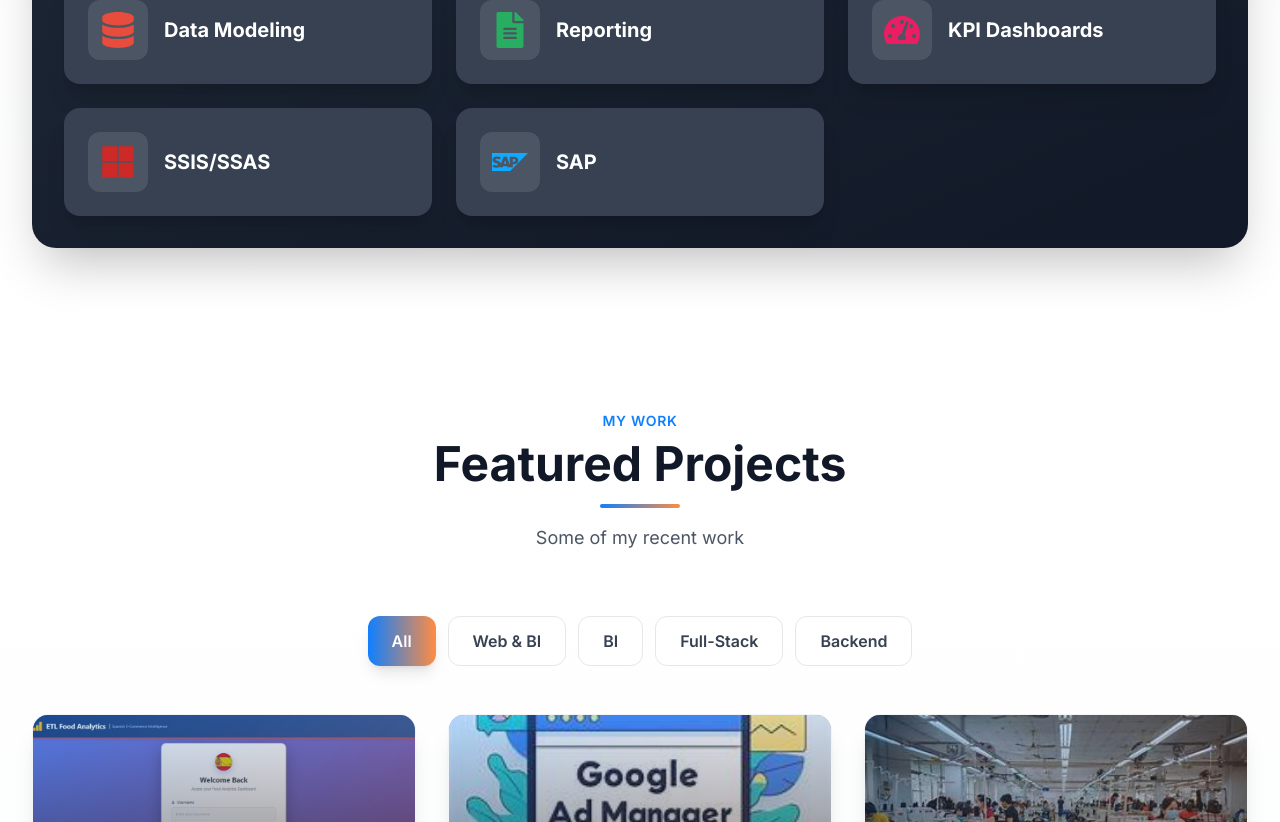
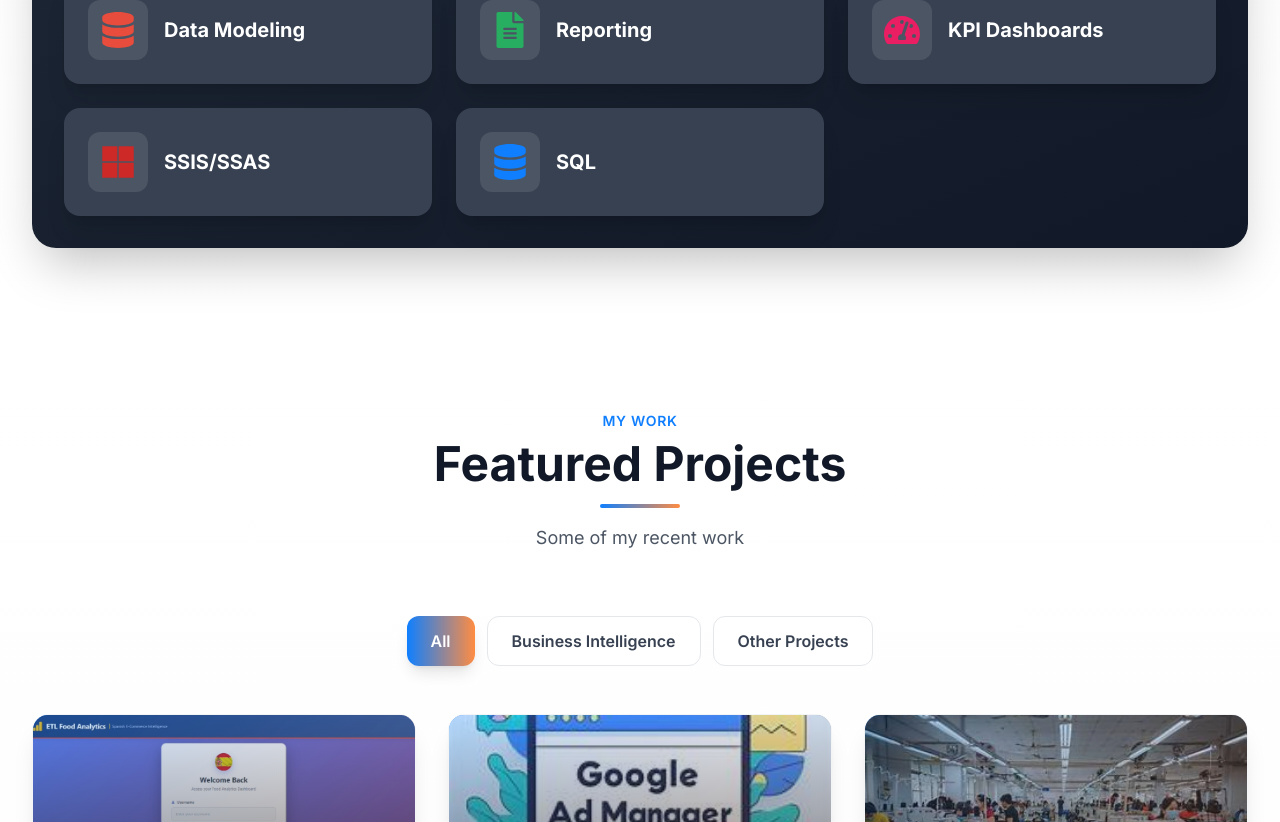
Before and after one commit to Nadhirbenothmen/PortfolioProfessionel, a React (Vite) app: page / in a window 1280 px wide. Shown: the part 3218-4040 px from the top of the page. Built offline with nearby package versions, Linux system fonts and the light colour scheme.

Commit message:
updateSkills

```diff
--- a/src/components/Projects.jsx
+++ b/src/components/Projects.jsx
@@ -122,9 +122,8 @@ const ProjectCard = ({ project, index }) => {
 
 const Projects = () => {
   const { t } = useTranslation()
+  const categories = ['All', 'Business Intelligence', 'Other Projects']
   const [filter, setFilter] = useState('All')
-
-  const categories = ['All', ...new Set(projects.map(project => project.category))]
 
   const filteredProjects = filter === 'All'
     ? projects
--- a/src/components/Skills.jsx
+++ b/src/components/Skills.jsx
@@ -1,20 +1,15 @@
 import { motion } from 'framer-motion'
 import { useState } from 'react'
 import { useTranslation } from 'react-i18next'
-import { TbFlame } from "react-icons/tb"; // style proche du logo PyTorch
 import {
-  FaPython, FaDatabase, FaDocker, FaGitAlt,
-  FaAws, FaChartBar, FaServer, FaCogs,
-  FaPaintBrush, FaFileCode, FaJava, FaCode,
-  FaMicrosoft, FaChartLine, FaTable, FaLeaf, FaAngular, FaReact, FaBrain, FaClock, FaLinux, FaGithub, FaTachometerAlt, FaFileAlt
+  FaPython, FaDatabase, FaDocker,
+  FaCogs, FaJava, FaAngular, FaFileAlt, FaMicrosoft, FaChartLine, FaCss3Alt, FaGithub, FaTachometerAlt
 } from 'react-icons/fa'
 import {
-  SiTensorflow, SiMongodb, SiPostgresql,
-  SiExpress, SiDjango, SiJupyter, SiMysql,
-  SiOracle, SiSpringboot, SiDotnet, SiTypescript, SiTailwindcss, SiScikitlearn, SiPytorch, SiPandas, SiNumpy, SiTalend, SiSap,
-  SiSonarqube
+  SiMongodb, SiPostgresql,
+  SiMysql,
+  SiOracle, SiSpringboot, SiDotnet, SiTalend
 } from 'react-icons/si'
-import { DiJenkins } from 'react-icons/di';
 
 const Skills = () => {
   const { t } = useTranslation()
@@ -33,32 +28,18 @@ const Skills = () => {
         { name: 'Reporting', icon: FaFileAlt, color: '#27AE60' },
         { name: 'KPI Dashboards', icon: FaTachometerAlt, color: '#E91E63' },
         { name: 'SSIS/SSAS', icon: FaMicrosoft, color: '#CC2927' },
-        { name: 'SAP', icon: SiSap, color: '#0FAAFF' },
+        { name: 'SQL', icon: FaDatabase, color: '#0F7FFF' },
       ]
     },
     {
       key: 'dataScience',
       color: 'from-pink-500 to-pink-600',
-      icon: '📊',
+      icon: '📈',
       skills: [
-        { name: 'Pandas', icon: SiPandas, color: '#150458' },
-        { name: 'NumPy', icon: SiNumpy, color: '#4DABCF' },
-        { name: 'Jupyter', icon: SiJupyter, color: '#F37626' },
-        { name: 'Matplotlib / Seaborn', icon: FaChartBar, color: '#11557C' },
-      ]
-    },
-    {
-      key: 'ai',
-      color: 'from-purple-500 to-purple-600',
-      icon: '🤖',
-      skills: [
-        { name: 'TensorFlow', icon: SiTensorflow, color: '#FF6F00' },
-        { name: 'PyTorch', icon: SiPytorch, color: '#EE4C2C' },
-        { name: 'Scikit-learn', icon: SiScikitlearn, color: '#F7931E' },
-        { name: 'Machine Learning', icon: FaBrain, color: '#FF6B9D' },
-        { name: 'Predictive Modeling', icon: FaChartLine, color: '#4ECDC4' },
-        { name: 'Feature Engineering', icon: FaCogs, color: '#95E1D3' },
-        { name: 'Time Series Forecasting', icon: FaClock, color: '#C7CEEA' },
+        { name: 'Python', icon: FaPython, color: '#3776AB' },
+        { name: 'Data Analysis', icon: FaChartLine, color: '#4ECDC4' },
+        { name: 'Pandas', icon: FaFileAlt, color: '#150458' },
+        { name: 'NumPy', icon: FaDatabase, color: '#4DABCF' },
       ]
     },
     {
@@ -78,10 +59,8 @@ const Skills = () => {
       color: 'from-blue-500 to-blue-600',
       icon: '💻',
       skills: [
-        { name: 'React', icon: FaReact, color: '#61DAFB' },
         { name: 'Angular', icon: FaAngular, color: '#DD0031' },
-        { name: 'TypeScript', icon: SiTypescript, color: '#3178C6' },
-        { name: 'Tailwind CSS', icon: SiTailwindcss, color: '#06B6D4' },
+        { name: 'CSS', icon: FaCss3Alt, color: '#264DE4' },
 
       ]
     },
@@ -92,10 +71,8 @@ const Skills = () => {
       skills: [
         { name: 'Spring Boot', icon: SiSpringboot, color: '#6DB33F' },
         { name: 'Python', icon: FaPython, color: '#3776AB' },
-        {name : 'Java', icon: FaJava, color: '#007396' },
+        { name: 'Java', icon: FaJava, color: '#007396' },
         { name: '.Net Core', icon: SiDotnet, color: '#512BD4' },
-        { name: 'Express.js', icon: SiExpress, color: '#ebee52ff' },
-
       ]
     },
     {
@@ -104,11 +81,7 @@ const Skills = () => {
       icon: '⚙️',
       skills: [
         { name: 'Docker', icon: FaDocker, color: '#2496ED' },
-        { name: 'Git / GitHub', icon: FaGithub, color: '#F05032' },
-        { name: 'Linux', icon: FaLinux, color: '#FCC624' },
-        { name: 'CI/CD', icon: FaCogs, color: '#5B9BD5' },
-        { name: 'Jenkins', icon: DiJenkins, color: '#D24939' },
-        { name: 'SonarQube', icon: SiSonarqube, color: '#4E9BCD' },
+        { name: 'GitHub', icon: FaGithub, color: '#F05032' },
       ]
     },
     /* {
--- a/src/data/projects.js
+++ b/src/data/projects.js
@@ -7,7 +7,7 @@ const projects = [
     technologies: ["Python", "MongoDB", "Power BI", "Spring Boot", "Angular", "AI"],
     githubUrl: "https://github.com/ONRTECH/VN_parsers_ES/tree/Nadhir",
     liveUrl: "https://www.youtube.com/watch?v=LO6ZVPwAdQ8",
-    category: "Web & BI",
+    category: "Business Intelligence",
     date: "2025"
   },
   {
@@ -19,7 +19,7 @@ const projects = [
     githubUrl: "https://github.com/Nadhirbenothmen/BI-Projects/blob/main/StageBI%20Consulting%20.pbix",
     liveUrl: "https://github.com/Nadhirbenothmen/BI-Projects/blob/main/StageBI%20Consulting%20.pbix",
     linkType: "Dashboard",
-    category: "BI",
+    category: "Business Intelligence",
     date: "2024"
   },
    {
@@ -31,7 +31,7 @@ const projects = [
     githubUrl: "https://github.com/Nadhirbenothmen/BI-Projects/blob/main/StageSKyware.pbix",
     liveUrl: "https://github.com/Nadhirbenothmen/BI-Projects/blob/main/StageSKyware.pbix",
     linkType: "Dashboard",
-    category: "BI",
+    category: "Business Intelligence",
     date: "2024"
   },
   {
@@ -42,7 +42,7 @@ const projects = [
     technologies: ["Power BI", "Talend", "Python", "Angular", "PostgreSQL", "Machine Learning" , "Web Scraping"],
     githubUrl: "https://github.com/Nadhirbenothmen/Football-Staff-Management",
     liveUrl: "https://www.youtube.com/watch?v=h6WLriOammw&t=1s",
-    category: "Web & BI",
+    category: "Business Intelligence",
     date: "2024"
   },
   {
@@ -53,7 +53,7 @@ const projects = [
     technologies: ["GitHub", "jenkins", "SonarQube", "Docker", "Grafana", "Prometheus", "JUnit 5"],
     githubUrl: "https://github.com/Nadhirbenothmen/ManagementFoyerDEV",
     liveUrl: null,
-    category: "Full-Stack",
+    category: "Other Projects",
     date: "2024"
   },
   {
@@ -64,7 +64,7 @@ const projects = [
     technologies: ["Intellij IDEA", "MySQL", "Spring Boot", "Swagger", "XAAMP", "Postman"],
     githubUrl: "https://github.com/Nadhirbenothmen/ManagementFoyerDEV",
     liveUrl: null,
-    category: "Backend",
+    category: "Other Projects",
     date: "2024"
   },
   {
@@ -75,7 +75,7 @@ const projects = [
     technologies: ["C#", "Microsoft Visual Studio", "ASP.NET Core"],
     githubUrl: "https://github.com/Nadhirbenothmen/AirportManagement",
     liveUrl: null,
-    category: "Backend",
+    category: "Other Projects",
     date: "2024"
   },
    {
@@ -86,7 +86,7 @@ const projects = [
     technologies: ["Docker", "MaarchCourrier", "linux", "MaarchParrapheur"],
     githubUrl: null,
     liveUrl: "https://www.youtube.com/watch?v=pFIy1gSHi1o&t=22s",
-    category: "Full-Stack",
+    category: "Other Projects",
     date: "2023"
   },
   {
@@ -97,7 +97,7 @@ const projects = [
     technologies: ["C Programming", "GitHub", "Glade 2.12.2", "Linux"],
     githubUrl: "https://github.com/yourusername/task-manager",
     liveUrl: null,
-    category: "Full-Stack",
+    category: "Other Projects",
     date: "2022"
   }
 ]
--- a/src/i18n/locales/en.json
+++ b/src/i18n/locales/en.json
@@ -43,7 +43,7 @@
     "expert": "Expert",
     "categories": {
       "bi": "Business Intelligence",
-      "dataScience": "Data Science",
+      "dataScience": "Data Analysis",
       "ai": "Artificial Intelligence",
       "databases": "Databases",
       "frontend": "Frontend Development",
--- a/src/i18n/locales/fr.json
+++ b/src/i18n/locales/fr.json
@@ -43,7 +43,7 @@
     "expert": "Expert",
     "categories": {
       "bi": "Business Intelligence",
-      "dataScience": "Data Science",
+      "dataScience": "Analyse de Données",
       "ai": "Intelligence Artificielle",
       "databases": "Bases de Données",
       "frontend": "Développement Frontend",
```
Also changed, not shown: 2 other files (tests, documents, lock files or other folders).
